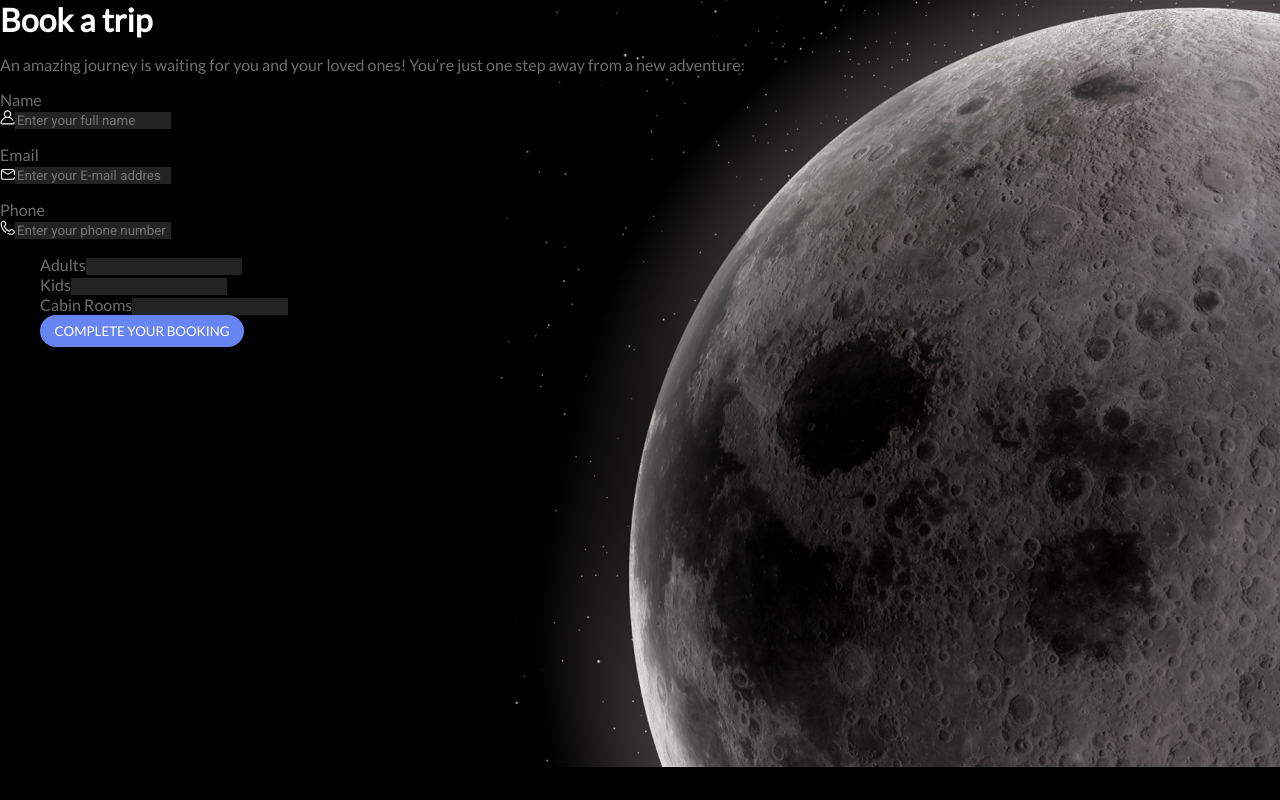
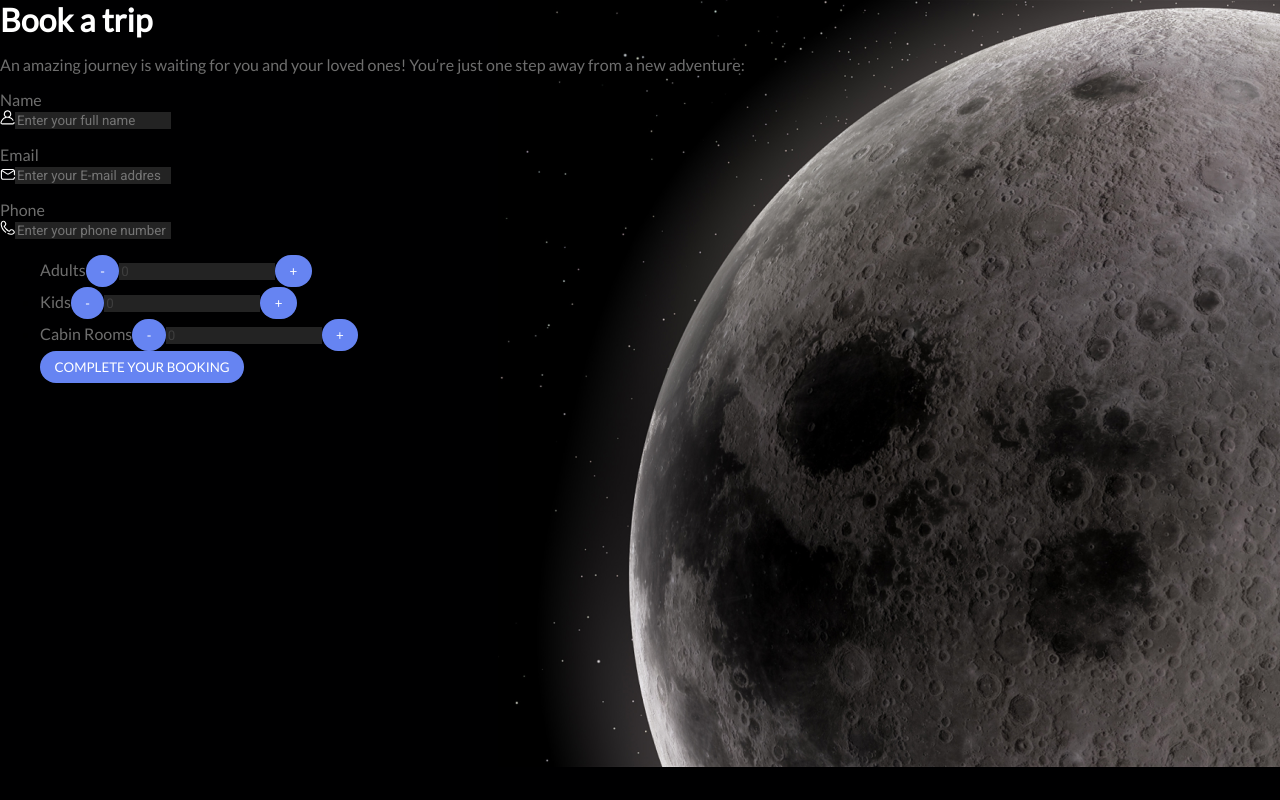
Before and after one commit to ghostfreeman/crystal-react-project, a React (Create React App) app in the folder moonshot-travels/: page / in a window 1280 px wide. Built offline with nearby package versions, Linux system fonts and the light colour scheme.

Commit message:
Working through a refactor of some Components

```diff
--- a/moonshot-travels/src/App.js
+++ b/moonshot-travels/src/App.js
@@ -1,12 +1,78 @@
-import logo from './logo.svg';
 import './App.css';
+import React from 'react';
 
-function SelectNumeric(props) {
+class SelectNumeric extends React.Component {
+  constructor(props) {
+    super(props);
+    this.state = { value: 0 };
+  }
+
+  increment = () => {
+    this.setState({ value: this.state.value + 1});
+  }
+
+  decrement = () => {
+    if (this.state.value !== 0) {
+      this.setState({ value: this.state.value - 1 });
+    }
+  }
+
+  changeHandler = event => {
+    event.persist();
+
+    let value = event.target.value;
+
+    this.setState(prevState => ({
+
+    }))
+  };
+
+  render() {
+    return (
+      <div>
+        <label for={this.props.label}>{this.props.labelName}</label>
+        <button onClick={this.decrement}>-</button>
+        <input type="number"
+          name={this.props.label}
+          id={this.props.label}
+          value={this.state.value}
+          onChange={this.changeHandler}>
+        </input>
+        <button onclick={this.increment}>+</button>
+      </div>
+    );
+  }
+}
+
+class CustomTextField extends React.Component {
+  constructor(props) {
+    super(props);
+    this.state = { value: "" };
+  }
+
+  render() {
+    return (
+      <p>
+        <label for={this.props.label}>{this.props.labelName}</label>
+        <div className="formWrapper">
+          <i>
+            <CustomTextFieldIcon iconName={this.props.label} />
+          </i>
+          <input type="text" name={this.props.label} id={this.props.label} placeholder={this.props.placeholder}></input>
+        </div>
+      </p>
+    );
+  }
+}
+
+/* function SelectNumeric(props) {
   return <div>
     <label for={props.label}>{props.labelName}</label>
-    <input type="number" name={props.label} id={props.label}></input>
+    <button>-</button>
+    <input type="number" name={props.label} id={props.label} value="0"></input>
+    <button>+</button>
   </div>
-}
+} */
 
 function PersonIcon(props) {
   return <svg width="15" height="15" viewBox="0 0 15 15" fill="none" xmlns="http://www.w3.org/2000/svg">
@@ -26,7 +92,7 @@ function PhoneIcon(props) {
   </svg>
 }
 
-function CustomTextField(props) {
+/* function CustomTextField(props) {
   return <p>
     <label for={props.label}>{props.labelName}</label>
     <div className="formWrapper">
@@ -36,6 +102,7 @@ function CustomTextField(props) {
       <input type="text" name={props.label} id={props.label} placeholder={props.placeholder}></input>
     </div>
   </p>
+} */
 
 function CustomTextFieldIcon(props) {
   const iconName = props.iconName;
@@ -44,14 +111,10 @@ function CustomTextField(props) {
     case 'person':
     default:
       return <PersonIcon />;
-        break;
     case 'email':
       return <EmailIcon />;
-        break;
     case 'phone':
       return <PhoneIcon />;
-        break;
-    }
   }
 }
 
@@ -64,7 +127,6 @@ function App() {
       </header>
 
       <div className="AppForm">
-        <form action="#" method="post">
 
           <CustomTextField labelName="Name" label="name" icon="Person" placeholder="Enter your full name" />
           <CustomTextField labelName="Email" label="email" icon="Email" placeholder="Enter your E-mail addres" />
@@ -84,7 +146,7 @@ function App() {
               <button>Complete Your Booking</button>
             </div>
           </ul>
-        </form>
+
       </div>
     </div>
   );
```
Lines whose indentation alone changed are shown as unchanged.
